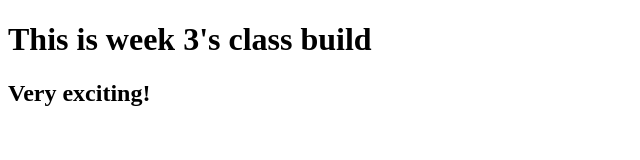
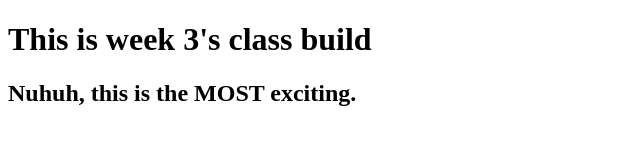
Before and after one commit to lightbluecactus/Week-3-Class-Build, a plain HTML site: page index.html in a window 1280 px wide. Shown: the whole page, without its empty margins (0-640 px from the left). Drawn offline with Linux system fonts and the light colour scheme.

Commit message:
Updating index copy

```diff
--- a/index.html
+++ b/index.html
@@ -5,6 +5,6 @@
 </head>
 <body>
 	<h1>This is week 3's class build</h1>
-	<h2>Very exciting!</h2>
+	<h2>Nuhuh, this is the MOST exciting.</h2>
 </body>
 </html>
```
